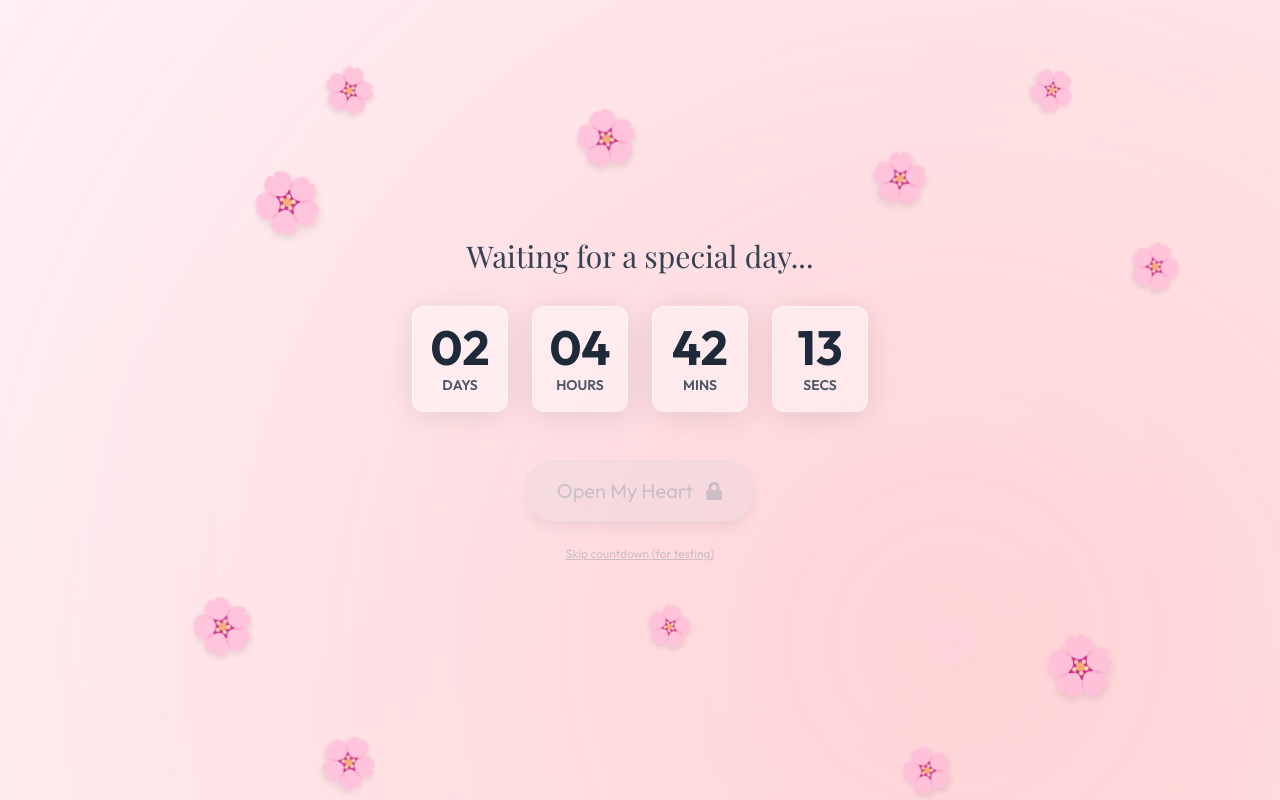
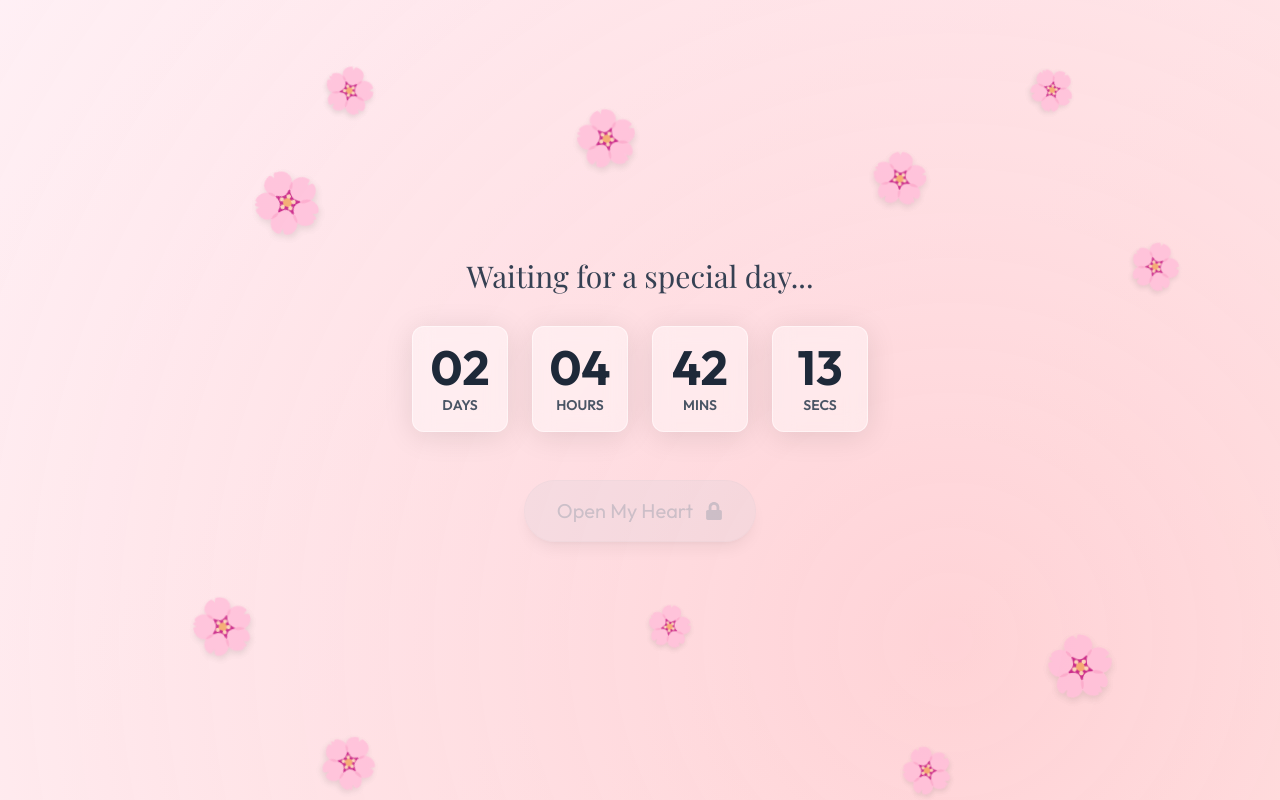
Before and after one commit to PremApk/Kamali, a React (Vite) app: page / in a window 1280 px wide. Built offline with nearby package versions, Linux system fonts and the light colour scheme; a web font is replaced by a local one.

Commit message:
Removed Countdown

```diff
--- a/src/components/CountdownScreen.jsx
+++ b/src/components/CountdownScreen.jsx
@@ -124,15 +124,6 @@ const CountdownScreen = ({ onComplete }) => {
           )}
         </motion.button>
 
-        {/* Skip button for testing/development */}
-        {!isFinished && (
-          <button
-            onClick={triggerCelebration}
-            className="text-xs text-gray-400 hover:text-pink-500 underline opacity-50 hover:opacity-100 transition-opacity mt-6"
-          >
-            Skip countdown (for testing)
-          </button>
-        )}
       </div>
     </motion.div>
   );
```
